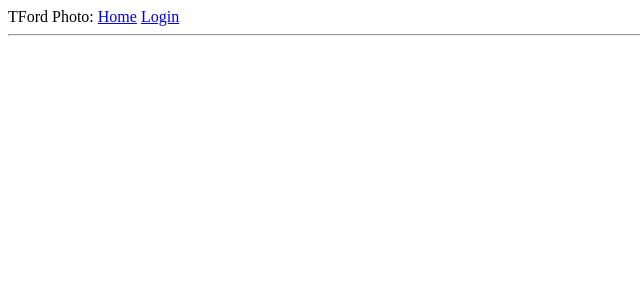
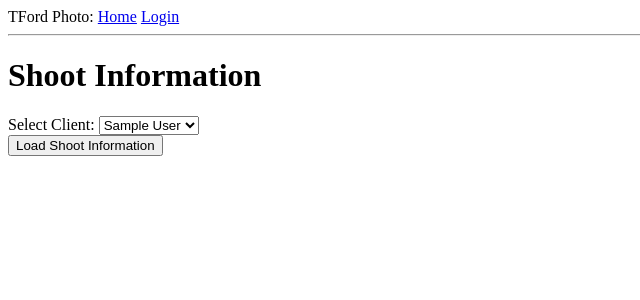
Before and after one commit to colinsford/ect471, a Flask app: page /shootinfo in a window 1280 px wide. Shown: the top 300 px of the page, without its empty margins (0-640 px from the left). Run offline with Flask 3, Linux system fonts and the light colour scheme; tables that the repository leaves empty hold one stand-in row (values such as "Sample post").

Commit message:
added shootinfo and clientinfo

```diff
--- a/app/routes.py
+++ b/app/routes.py
@@ -72,10 +72,26 @@ def shootform():
         return redirect(url_for('index'))
     return render_template('shootform.html', title='Shoot Information Form', form=form)
 
-@app.route('/clientinfo')
+@app.route('/clientinfo', methods=['GET', 'POST'])
 def clientinfo():
-    return render_template('clientinfo.html', title='Client Information')
+    form = ShootForm()
+    form.client_id.choices = [(c.id, f"{c.first_name} {c.last_name}") for c in Client.query.order_by(Client.first_name)]
+    selected_client = None
 
-@app.route('/shootinfo')
+    if request.method == 'POST':
+        client_id = form.client_id.data
+        selected_client = Client.query.get(client_id)
+
+    return render_template('clientinfo.html', form=form, selected_client=selected_client)
+
+@app.route('/shootinfo', methods=['GET', 'POST'])
 def shootinfo():
-    return render_template('shootinfo.html', title='Shoot Information')
+    form = ShootForm()
+    form.client_id.choices = [(c.id, f"{c.first_name} {c.last_name}") for c in Client.query.order_by(Client.first_name)]
+    shoots = None
+
+    if request.method == 'POST':
+        client_id = form.client_id.data
+        shoots = Shoot.query.filter_by(client_id=client_id).all()
+
+    return render_template('shootinfo.html', form=form, shoots=shoots)
--- a/app/templates/shootinfo.html
+++ b/app/templates/shootinfo.html
@@ -1,5 +1,45 @@
 {% extends "base.html" %}
 
 {% block content %}
+<h1>Shoot Information</h1>
+<form method="POST">
+    {{ form.csrf_token }}
 
+    <div>
+        <label for="{{ form.client_id.id }}">Select Client:</label>
+        {{ form.client_id }}
+    </div>
+
+    <button type="submit">Load Shoot Information</button>
+</form>
+
+{% if shoots %}
+<h2>Shoots Information</h2>
+<table>
+    <thead>
+        <tr>
+            <th>Locations</th>
+            <th>Time</th>
+            <th>Prompt</th>
+            <th>Equipment</th>
+            <th>Number of Photos Requested</th>
+            <th>Model Release</th>
+            <th>Branding</th>
+        </tr>
+    </thead>
+    <tbody>
+        {% for shoot in shoots %}
+        <tr>
+            <td>{{ shoot.locations }}</td>
+            <td>{{ shoot.time }}</td>
+            <td>{{ shoot.prompt }}</td>
+            <td>{{ shoot.equipment }}</td>
+            <td>{{ shoot.num_photos_requested }}</td>
+            <td>{{ shoot.model_release }}</td>
+            <td>{{ shoot.branding }}</td>
+        </tr>
+        {% endfor %}
+    </tbody>
+</table>
+{% endif %}
 {% endblock %}
```
Also changed, not shown: app/templates/clientinfo.html (+3 -7 lines), app.db.
